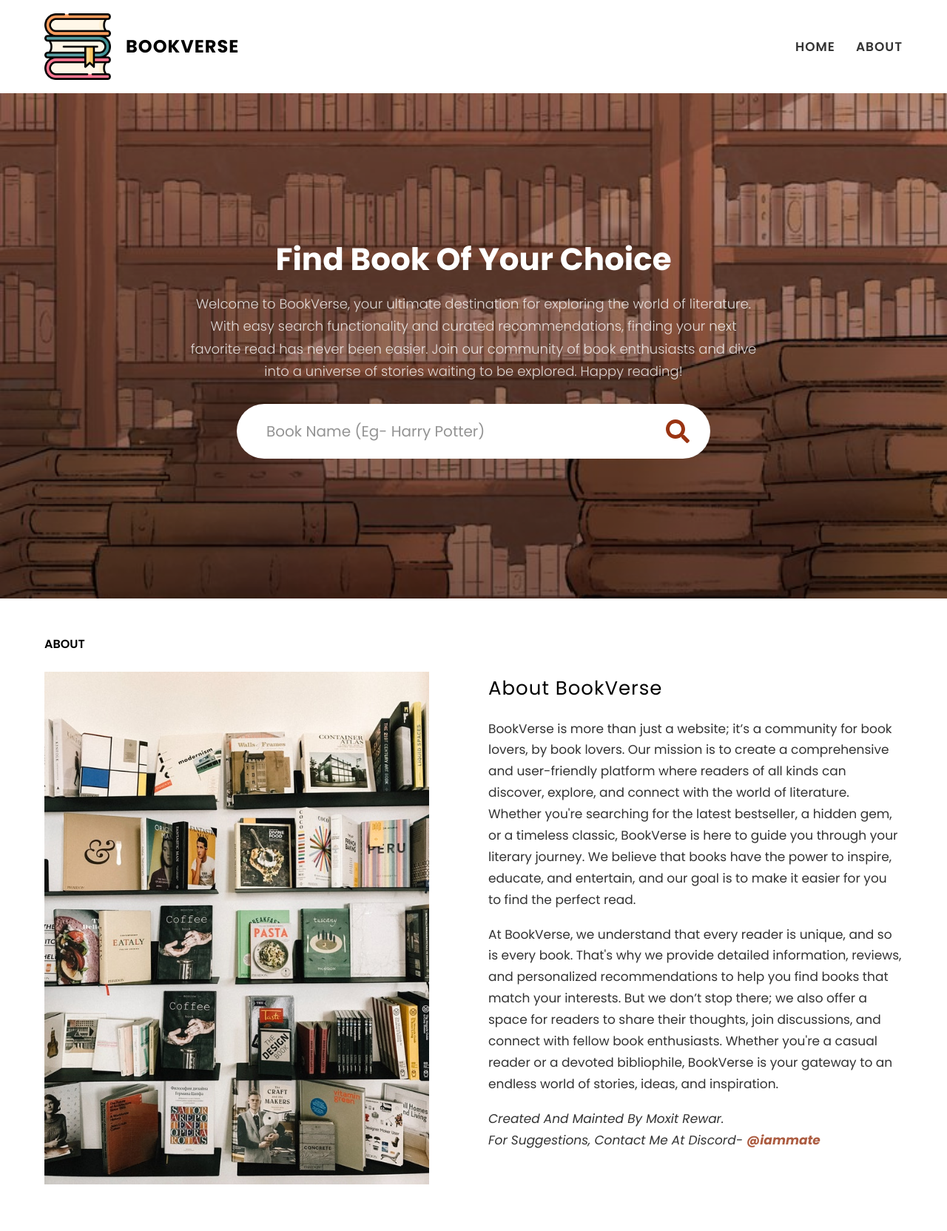
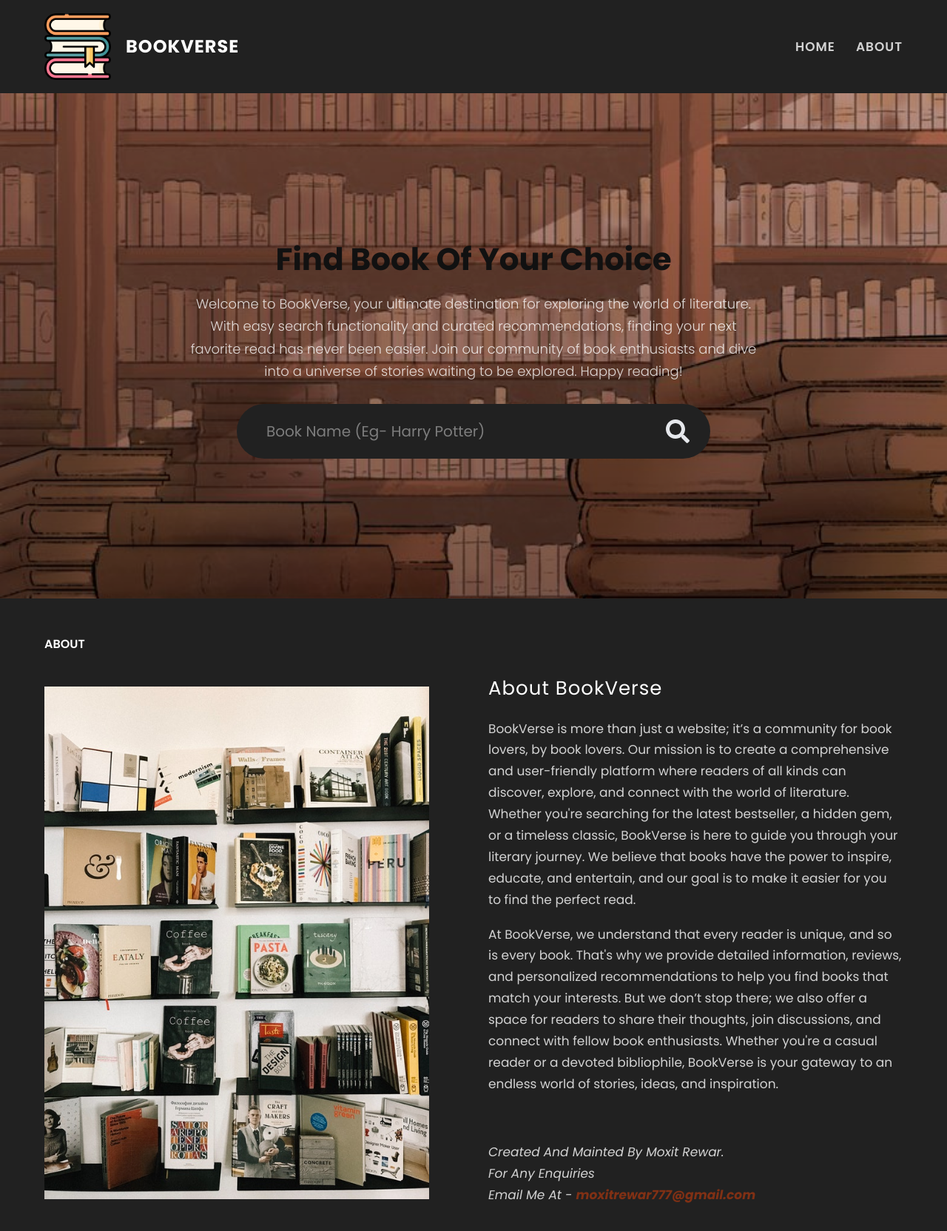
Before and after one commit to MATE0014/BookVerse, a React (Vite) app: page /about in a window 1280 px wide. Shown: the top 1664 px of the page at 74% size. Before the commit the page ends 1631 px from the top, so only its background shows below. Built offline with nearby package versions, Linux system fonts and the light colour scheme; no server answers.

Commit message:
Version 1.2

```diff
--- a/src/components/BookDetails/BookDetails.css
+++ b/src/components/BookDetails/BookDetails.css
@@ -7,7 +7,7 @@
   transition: var(--transition);
 }
 .back-btn:hover {
-  color: var(--purple-color);
+  color: #111111;
 }
 .back-btn span {
   margin-left: 1rem;
--- a/src/components/BookList/BookList.css
+++ b/src/components/BookList/BookList.css
@@ -1,7 +1,7 @@
 .booklist,
 .book-details {
   padding: 3rem 0;
-  background-color: #f8f9fa;
+  background-color: #212121;
 }
 
 .booklist-content {
@@ -11,8 +11,8 @@
 .book-item {
   padding: 2rem 2rem;
   border-radius: 4px;
-  background-color: var(--white-color);
-  box-shadow: rgba(152, 52, 18, 0.4) 0px 5px 15px 0px;
+  background-color: #111111;
+  box-shadow: rgba(0, 0, 0, 0.5) 0px 5px 15px 0px;
   transition: var(--transition);
   display: flex;
   flex-direction: column;
@@ -21,7 +21,7 @@
 }
 
 .book-item:hover {
-  box-shadow: rgba(152, 52, 18, 0.8) 0px 5px 15px 0px;
+  box-shadow: rgba(0, 0, 0, 0.8) 0px 5px 15px 0px;
 }
 
 .book-item-img {
@@ -40,26 +40,33 @@
 }
 
 .book-item-info-item.title {
+  color: #fff;
   line-height: 1.4;
   margin-bottom: 0.8rem;
 }
 
 .book-item-info-item.author {
+  color: #e0e0e0;
   line-height: 1.4;
   margin-bottom: 4px;
 }
 
 .book-item-info-item:not(.book-item-info-item.title) span:last-child {
   opacity: 0.8;
+  color: #d3d3d3;
+}
+
+.book-item-info-item.edition-count {
+  color: #cccccc;
 }
 
 .book-item-info-item.publish-year {
   opacity: 0.6;
   font-style: italic;
   font-size: 14px;
+  color: #c0c0c0;
 }
 
-/* Grid layout adjustments for different screen sizes */
 @media screen and (min-width: 600px) {
   .booklist-content {
     grid-template-columns: repeat(2, 1fr);
--- a/src/components/Header/Header.css
+++ b/src/components/Header/Header.css
@@ -6,9 +6,11 @@
 
 .header-title {
   font-size: 4.2rem;
+  color: #111;
 }
 
 .header-text {
+  color: #fff;
   margin-top: -1.8rem;
   margin-bottom: 2.8rem;
   opacity: 0.8;
--- a/src/components/Header/Header.jsx
+++ b/src/components/Header/Header.jsx
@@ -1,6 +1,6 @@
 import React from "react";
 import Navbar from "../Navbar/Navbar";
-import SearchForm from "../SearchForm/SearchFrom";
+import SearchForm from "../SearchForm/SearchForm";
 import "./Header.css";
 
 const Header = () => {
--- a/src/components/Loader/Loader.css
+++ b/src/components/Loader/Loader.css
@@ -4,7 +4,7 @@
   left: 0;
   width: 100%;
   height: 100%;
-  background-color: rgba(255, 255, 255, 0.8);
+  background-color: rgba(0, 0, 0, 0.8);
   backdrop-filter: blur(5px);
   display: flex;
   justify-content: center;
@@ -24,13 +24,13 @@
 
 .loader-text {
   font-size: 1.5rem;
-  color: #333;
+  color: #ccc;
 }
 
 .loader-text::after {
   content: " ";
   display: inline-block;
-  width: 1em; /* Width of one character */
+  width: 1em;
   text-align: left;
   animation: dots 1.5s steps(3, end) infinite;
 }
--- a/src/components/Navbar/Navbar.css
+++ b/src/components/Navbar/Navbar.css
@@ -1,9 +1,11 @@
 .navbar {
   padding: 1.8rem 0;
+  background-color: #212121;
   box-shadow: rgba(0, 0, 0, 0.1) 0px 10px 15px -3px,
     rgba(0, 0, 0, 0.05) 0px 4px 6px -2px;
 }
 .navbar-brand {
+  color: #fff;
   width: 90px;
 }
 .navbar-brand span {
@@ -25,7 +27,7 @@
   right: 0;
   top: 0;
   z-index: 10;
-  background-color: var(--black-color);
+  background-color: #212121;
   height: 100%;
   width: 280px;
   display: flex;
@@ -40,10 +42,11 @@
   margin-bottom: 1.4rem;
 }
 .nav-link {
+  color: #fff !important;
   transition: var(--transition);
 }
 .nav-link:hover {
-  color: var(--purple-color);
+  color: #444;
 }
 
 @media screen and (min-width: 992px) {
@@ -52,7 +55,7 @@
     height: auto;
     padding: 0;
     width: 100%;
-    background-color: transparent;
+    background-color: #212121;
     transform: translateX(0);
     justify-content: flex-end;
   }
@@ -64,7 +67,7 @@
     margin-left: 2.8rem;
   }
   .nav-link {
-    color: var(--black-color);
+    color: #fff;
     font-size: 1.7rem;
     font-weight: 600 !important;
     opacity: 0.8;
--- a/src/components/Navbar/Navbar.jsx
+++ b/src/components/Navbar/Navbar.jsx
@@ -26,7 +26,7 @@ const Navbar = () => {
             <HiOutlineMenuAlt3
               size={35}
               style={{
-                color: toggleMenu ? "#fff" : "#010101",
+                color: toggleMenu ? "#ccc" : "#fff",
               }}
             />
           </button>
--- a/src/components/SearchForm/SearchForm.css
+++ b/src/components/SearchForm/SearchForm.css
@@ -6,6 +6,7 @@
 .search-form-elem {
   padding: 1.4rem 2.8rem;
   border-radius: 3.8rem;
+  background-color: #212121;
 }
 
 .search-form-elem .form-control {
@@ -13,7 +14,9 @@
   padding: 0.6rem 1.2rem;
   width: 100%;
   box-sizing: border-box;
-  color: black;
+  color: #fff;
+  background-color: #212121;
+  border: none;
 }
 
 .search-form-elem .form-control::placeholder {
--- a/src/components/SearchForm/SearchFrom.jsx
+++ b/src/components/SearchForm/SearchForm.jsx
@@ -40,7 +40,7 @@ const SearchFrom = () => {
                 className="flex items-center flex-col"
                 onClick={handleSubmit}
               >
-                <FaSearch className="text-orange-800" size={32} />
+                <FaSearch className="text-gray-200" size={32} />
               </button>
             </div>
           </form>
--- a/src/index.css
+++ b/src/index.css
@@ -26,7 +26,7 @@ body {
   font-size: 1.6rem;
   line-height: 1.7;
   font-family: "Poppins", sans-serif;
-  color: var(--black-color);
+  color: var(--white-color);
 }
 
 /* resets */
--- a/src/pages/About/About.css
+++ b/src/pages/About/About.css
@@ -1,5 +1,6 @@
 .about {
   padding: 3rem 0;
+  background-color: #212121;
 }
 .about-content {
   gap: 4rem;
@@ -8,6 +9,7 @@
   margin: 1rem 0;
 }
 .about-img img {
+  margin-top: 2rem;
   max-width: 520px;
 }
 .about-text p {
--- a/src/pages/About/About.jsx
+++ b/src/pages/About/About.jsx
@@ -1,10 +1,22 @@
-import React from "react";
+import React, { useState, useEffect } from "react";
 import "./About.css";
 import aboutImg from "../../images/about-img.jpg";
+import Loader from "../../components/Loader/Loader";
 
 const About = () => {
+  const [loading, setLoading] = useState(true);
+
+  useEffect(() => {
+    const timer = setTimeout(() => {
+      setLoading(false);
+    }, 2000);
+
+    return () => clearTimeout(timer);
+  }, []);
+
   return (
     <section className="about">
+      {loading && <Loader />}
       <div className="container">
         <div className="section-title">
           <h2>About</h2>
@@ -38,16 +50,18 @@ const About = () => {
               with fellow book enthusiasts. Whether you're a casual reader or a
               devoted bibliophile, BookVerse is your gateway to an endless world
               of stories, ideas, and inspiration.
-            </p>
+            </p>{" "}
+            <br />
             <p className="text-[1.7rem] italic">
               Created And Mainted By Moxit Rewar. <br />
-              For Suggestions, Contact Me At Discord-{" "}
+              For Any Enquiries <br />
+              Email Me At -{" "}
               <a
-                href="https://discord.com/users/839441992974073867"
+                href="mailto:moxitrewar777@gmail.com"
                 className="custom-link"
                 target="_blank"
               >
-                @iammate
+                moxitrewar777@gmail.com{" "}
               </a>
             </p>
           </div>
```
Also changed, not shown: 1 other file (tests, documents, lock files or other folders).
